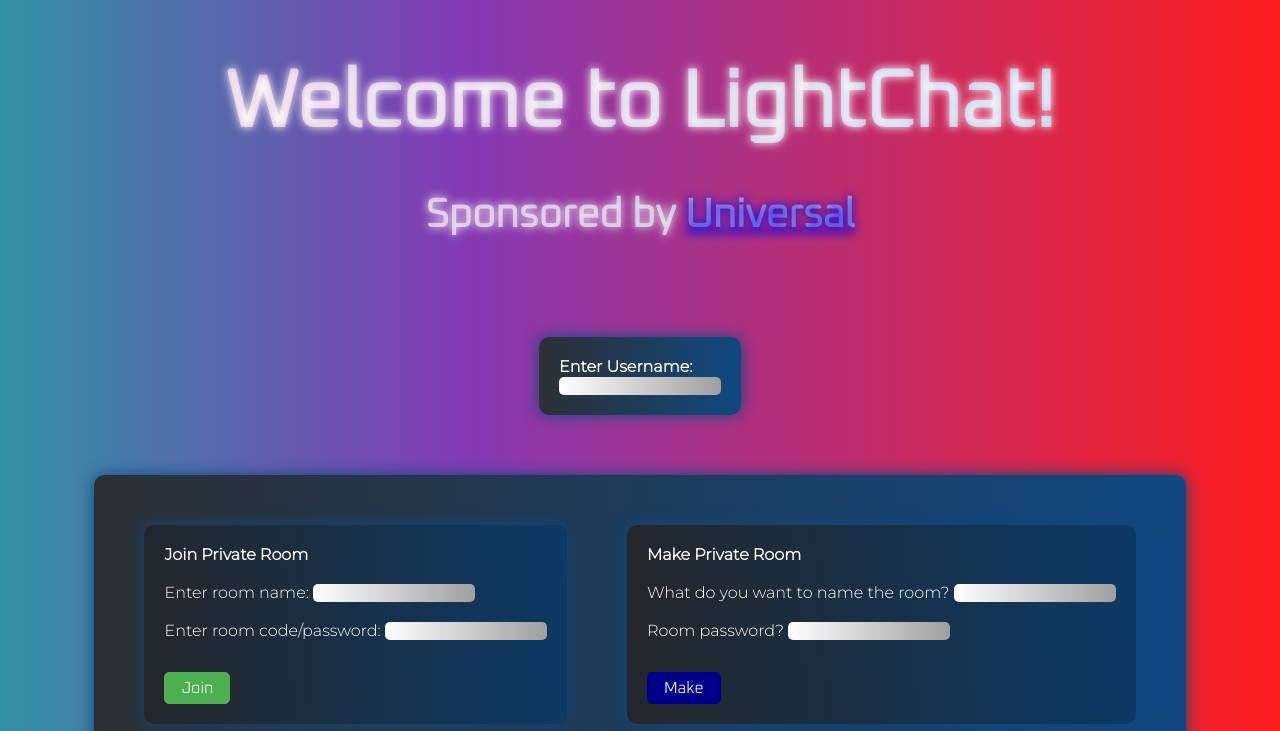
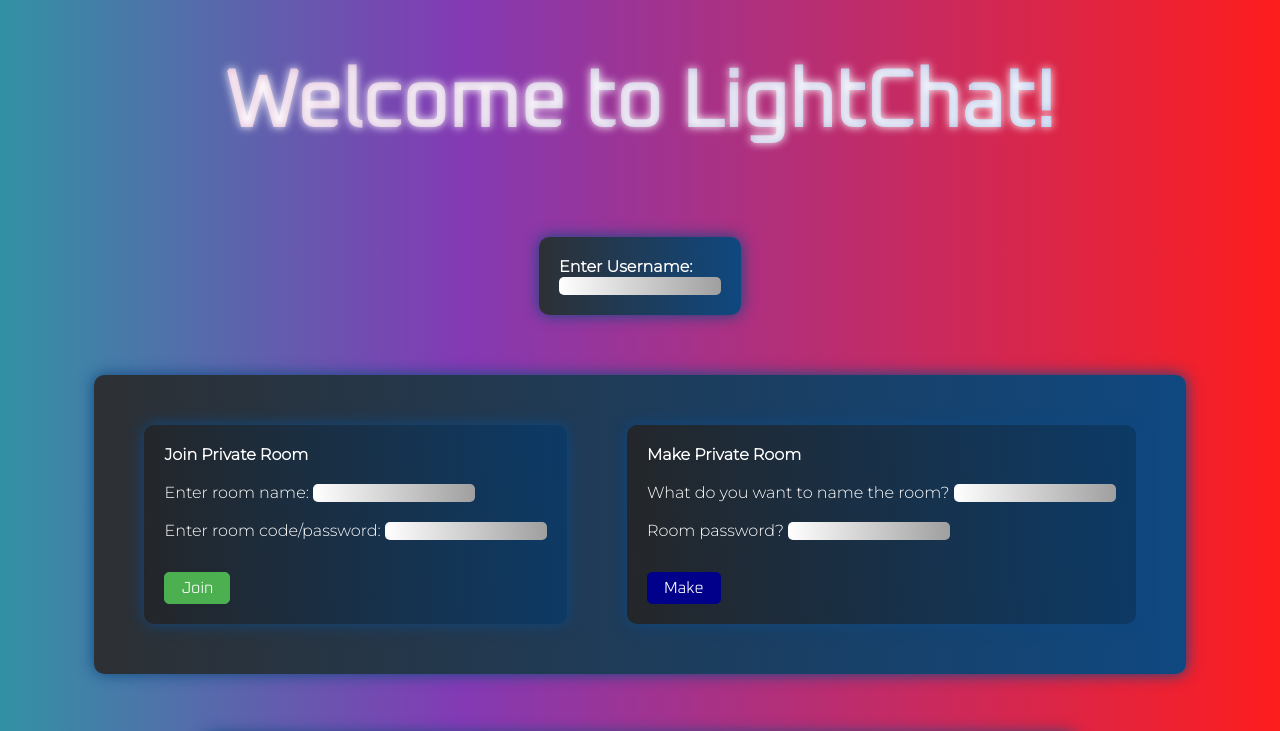
Before and after one commit to Walker30263/lightchat, a website: page views/index.html in a window 1280 px wide. Shown: the top 731 px of the page. Drawn offline with nearby package versions, Linux system fonts and the light colour scheme; no server answers.

Commit message:
Update index.html

```diff
--- a/views/index.html
+++ b/views/index.html
@@ -40,7 +40,6 @@
     <div id="info">
       <h1 id="top">
         Welcome to LightChat!<br>
-        <span style="font-size: 5vh;">Sponsored by <a href="https://discord.gg/vjNgPMRJpb">Universal</a></span>
       </h1>
     </div>
     <div class="flex-container" id="joinViaInvite">
```
